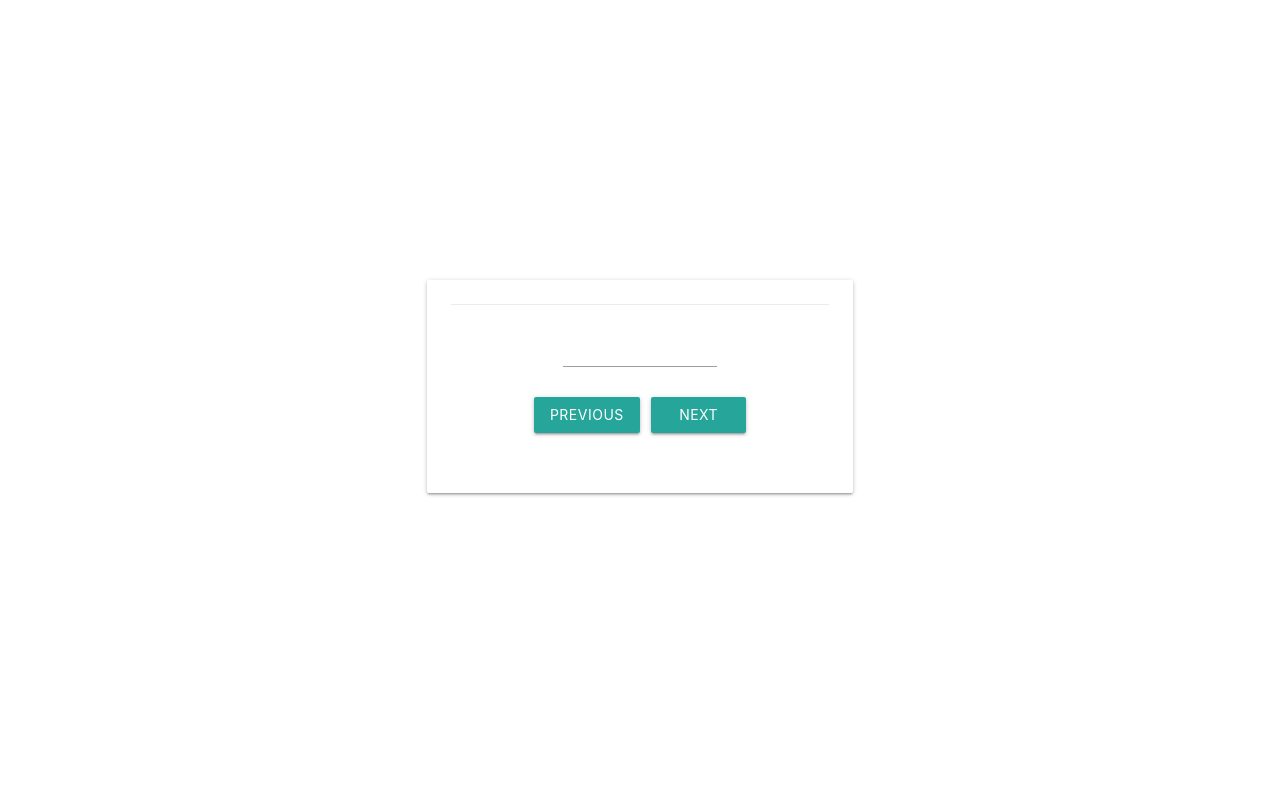
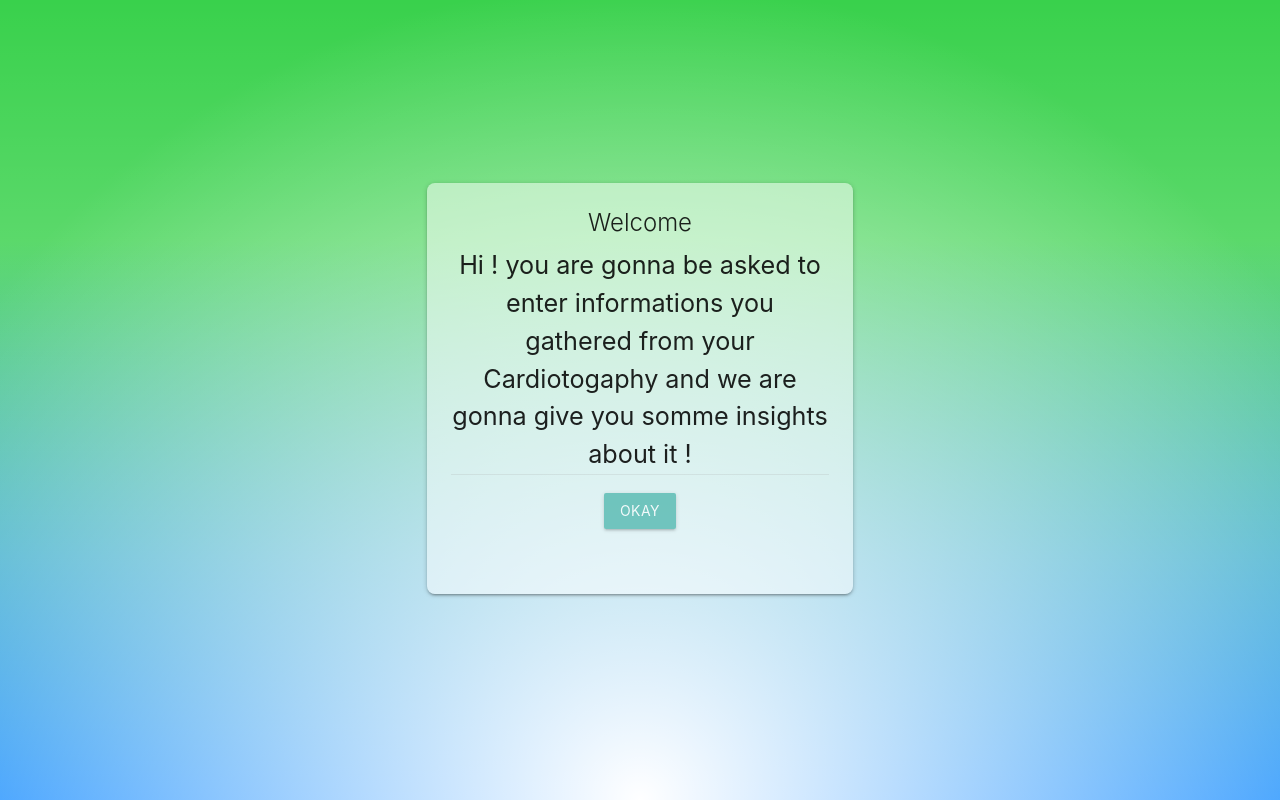
Before and after one commit to Samy-ib/DM-Projet-WebApp, a Flask app: page / in a window 1280 px wide. Run offline with Flask 2, Linux system fonts and the light colour scheme; some libraries are stand-ins or nearby versions.

Commit message:
Working app

```diff
--- a/app/api/utils.py
+++ b/app/api/utils.py
@@ -78,7 +78,7 @@ def predict_NSP(network,row):
     # print(out[0].max[0])
     probs = [float(i) for i in out[0]]
     ind = int(out[0].max(0)[1])
-    return ind,probs
+    return ind,probs, round(max(probs),2)*100
 
 def loadNet_NSP(path):
     network = Net_NSP()
@@ -103,7 +103,7 @@ def predict_CLASS(network,row):
     probs = [float(i) for i in out[0]]
     print(probs)
     ind = int(out[0].max(0)[1])
-    return ind,probs
+    return ind,probs, round(max(probs),2)*100
 
 def loadNet_CLASS(path):
     network= Net_CLASS()
--- a/app/front/static/js/main.js
+++ b/app/front/static/js/main.js
@@ -9,7 +9,7 @@ Vue.component('inputcard', {
                         <slot name='error'></slot>
                             <div class="row">
                                 <div class="col s6 offset-s3">
-                                <input v-focus ref='lolinput' type="text" name="" id="input1" @keyup.enter="$emit('enter')" v-bind:value="value" @input="$emit('input', $event.target.value)">
+                                <input v-focus type="text" @keyup.enter="$emit('enter')" v-bind:value="value" @input="$emit('input', $event.target.value)">
                                 </div>
                             </div>
                             <div class="row">
@@ -39,6 +39,26 @@ Vue.component('welcomecard', {
             `
 })
 
+Vue.component('resultcard', {
+    props: ['title'],
+    template:   `
+                <div class="card rounded">
+                    <div class="card-content">
+                        <span class="card-title">{{title}}</span>
+                        <p><slot></slot></p>
+                        <div class="card-action">
+
+                            <div class="row">
+                                <a class="waves-effect waves-light btn" @click="$emit('retry')">Retry<i class="material-icons right">autorenew</i></a>
+                            </div>
+                        </div>
+                    </div>
+                </div>
+
+
+    `
+})
+
 Vue.component('mybuttons', {
     template:   `
                 <div class="row">
@@ -61,8 +81,10 @@ var app = new Vue({
         oneElem : '',
         elems: ['','','','','','','','','','','','','','','','','','','',''],
         errMsg : '',
-        show : [true, false, false, false, false, false, false, false, false, false, false, false, false, false, false, false, false, false, false, false, false],
+        show : [true, false, false, false, false, false, false, false, false, false, false, false, false, false, false, false, false, false, false, false, false, false],
         pos : 0,
+        resultCLASS : '',
+        resultNSP : '',
     },
     methods : {
         nextElem() {
@@ -75,8 +97,26 @@ var app = new Vue({
                 this.errMsg = ''
                 this.addElem()
                 this.increment()
-                this.show = [false, false, false, false, false, false, false, false, false, false, false, false, false, false, false, false, false, false, false, false, false]
+                this.show = [false, false, false, false, false, false, false, false, false, false, false, false, false, false, false, false, false, false, false, false, false, false]
                 this.show[this.pos] = true
+            }if (this.pos==21) {
+                axios.get('http://127.0.0.1:5000/api/class', {
+                    params: {
+                        lb:this.elems[0], ac:this.elems[1], fm:this.elems[2], uc:this.elems[3], astv:this.elems[4], mstv:this.elems[5], altv:this.elems[6], mltv:this.elems[7],
+                        dl:this.elems[8], ds:this.elems[9], dp:this.elems[10], width:this.elems[11], min:this.elems[12], max:this.elems[13], nmax:this.elems[14],
+                        nzeros:this.elems[15], mode:this.elems[16], mean:this.elems[17], median:this.elems[18], variance:this.elems[19]
+                    }
+                    }).then(response => this.resultCLASS = response.data)
+                console.log(this.resultCLASS)
+                // this.resultCLASS.Prob = this.resultCLASS.Prob.toFixed(2)
+                axios.get('http://127.0.0.1:5000/api/nsp', {
+                    params: {
+                        lb:this.elems[0], ac:this.elems[1], fm:this.elems[2], uc:this.elems[3], astv:this.elems[4], mstv:this.elems[5], altv:this.elems[6], mltv:this.elems[7],
+                        dl:this.elems[8], ds:this.elems[9], dp:this.elems[10], width:this.elems[11], min:this.elems[12], max:this.elems[13], nmax:this.elems[14],
+                        nzeros:this.elems[15], mode:this.elems[16], mean:this.elems[17], median:this.elems[18], variance:this.elems[19]
+                    }
+                    }).then(response => this.resultNSP = response.data)
+                // this.resultNSP.Prob = this.resultNSP.Prob.toFixed(2)
             }
             // isNaN(Number(app.oneElem))
         },
--- a/app/front/templates/index.html
+++ b/app/front/templates/index.html
@@ -8,11 +8,12 @@
     <!-- <link rel="shortcut icon" href="{{ url_for('static', filename='js/materialize.js') }}"> -->
 
     <!-- <script src="{{ url_for('static', filename='js/materialize.js') }}"></script> -->
-    <link rel="stylesheet" type="text/css" href="[[ url_for('static', filename='css/materialize.css') ]]">
-    <script src="[[ url_for('static', filename='js/materialize.js') ]]"></script>
-    <link href="https://fonts.googleapis.com/icon?family=Material+Icons" rel="stylesheet">
-    <script src="[[ url_for('static', filename='js/vue_dev.js') ]]"></script>
-
+    <link rel="stylesheet" type="text/css" href="[[ url_for('static', filename='css/materialize.css') ]]">  <!--Materialize CSS-->
+    <link rel="stylesheet" type="text/css" href="[[ url_for('static', filename='css/main.css') ]]">         <!--My own CSS-->
+    <script src="[[ url_for('static', filename='js/materialize.js') ]]"></script>                           <!--Materialize JS-->
+    <link href="https://fonts.googleapis.com/icon?family=Material+Icons" rel="stylesheet">                  <!--Materialize icons-->
+    <script src="[[ url_for('static', filename='js/vue_dev.js') ]]"></script>                               <!--VueJS framework for developpement-->
+    <script src="[[ url_for('static', filename='js/axios.js') ]]"></script>                                 <!--Axios plugin-->
 
 
 
@@ -21,61 +22,46 @@
 
 
 
+
    <div class="valign-wrapper" style="width:100%;height:100%;position: absolute;">
       <div id='root' class="container">
             <div class="row">
-                  <div class="col s6 offset-s3"><span class="flow-text">
-                     <div class="card">
-                        <div class="card-content">
-                        <myCardContent v-if='show[0]' title='Bonjour' body='Bienvenue Bienvenue Bienvenue Bienvenue Bienvenue Bienvenue Bienvenue Bienvenue Bienvenue Bienvenue Bienvenue Bienvenue Bienvenue Bienvenue Bienvenue Bienvenue Bienvenue Bienvenue Bienvenue Bienvenue Bienvenue '></myCardContent>
-                        <myCardContent v-if='show[1]' title='Le truc' body='Ca c&apos;est le truc'></myCardContent>
-                        <myCardContent v-if='show[2]' title='Un troisieme truc' body='Juste pour pouvoir test plusieurs trucs'></myCardContent>
-                        <div class="card-action">
-                            <div class="row">
-                                <div class="col s6 offset-s3">
-                                <input type="text" name="" id="input1" v-model="newThing">
-                                </div>
-                            </div>
-                            <div class="row">
-                                <div class="col s4 offset-s2">
-                                    <a class="waves-effect waves-light btn" @click=" decrement(); nextElem();">Previous<i class="material-icons left">arrow_back</i></a>
-                                </div>
-                                <div class="col s4">
-                                    <a class="waves-effect waves-light btn" @click=" increment(); nextElem();">Next<i class="material-icons right">arrow_forward</i></a>
-                                </div>
-                            </div>
-                        </div>
-                     </div>
-                  </div>
+                <div class="col s6 offset-s3"><span class="flow-text">
+                    <welcomecard v-if='show[0]' title='Welcome'  @gonext="nextElem()">Hi ! you are gonna be asked to enter informations you gathered from your Cardiotogaphy and we are gonna give you somme insights about it !</welcomecard>
+                    <inputcard v-model='oneElem' v-if='show[1]' title='LB' @enter='nextElem' @goprev='delElem(); decrement(); nextElem();' @gonext="nextElem">The foestus heart rate baseline (beats per minute) <template v-slot:error> <span class="red-text">{{errMsg}}</span> </template> </inputcard>
+                    <inputcard v-model='oneElem' v-if='show[2]' title='AC' @enter='nextElem' @goprev='delElem(); decrement(); nextElem();' @gonext="nextElem">The number of accelerations per second <template v-slot:error> <span class="red-text">{{errMsg}}</span> </template> </inputcard>
+                    <inputcard v-model='oneElem' v-if='show[3]' title='FM' @enter='nextElem' @goprev='delElem(); decrement(); nextElem();' @gonext="nextElem">The number of fetal movements per second <template v-slot:error> <span class="red-text">{{errMsg}}</span> </template> </inputcard>
+                    <inputcard v-model='oneElem' v-if='show[4]' title='UC' @enter='nextElem' @goprev='delElem(); decrement(); nextElem();' @gonext="nextElem">The number of uterine contractions per second  <template v-slot:error> <span class="red-text">{{errMsg}}</span> </template> </inputcard>
+                    <inputcard v-model='oneElem' v-if='show[9]' title='DL' @enter='nextElem' @goprev='delElem(); decrement(); nextElem();' @gonext="nextElem">The number of light decelerations per second  <template v-slot:error> <span class="red-text">{{errMsg}}</span> </template> </inputcard>
+                    <inputcard v-model='oneElem' v-if='show[10]' title='DS' @enter='nextElem' @goprev='delElem(); decrement(); nextElem();' @gonext="nextElem">The number of severe decelerations per second <template v-slot:error> <span class="red-text">{{errMsg}}</span> </template> </inputcard>
+                    <inputcard v-model='oneElem' v-if='show[11]' title='DP' @enter='nextElem' @goprev='delElem(); decrement(); nextElem();' @gonext="nextElem">The number of of prolongued decelerations per second <template v-slot:error> <span class="red-text">{{errMsg}}</span> </template> </inputcard>
+                    <inputcard v-model='oneElem' v-if='show[5]' title='ASTV' @enter='nextElem' @goprev='delElem(); decrement(); nextElem();' @gonext="nextElem">Percentage of time with abnormal short term variability  <template v-slot:error> <span class="red-text">{{errMsg}}</span> </template> </inputcard>
+                    <inputcard v-model='oneElem' v-if='show[6]' title='MSTV' @enter='nextElem' @goprev='delElem(); decrement(); nextElem();' @gonext="nextElem">Mean value of short term variability <template v-slot:error> <span class="red-text">{{errMsg}}</span> </template> </inputcard>
+                    <inputcard v-model='oneElem' v-if='show[7]' title='ALTV' @enter='nextElem' @goprev='delElem(); decrement(); nextElem();' @gonext="nextElem">Percentage of time with abnormal long term variabilitY <template v-slot:error> <span class="red-text">{{errMsg}}</span> </template> </inputcard>
+                    <inputcard v-model='oneElem' v-if='show[8]' title='MLTV' @enter='nextElem' @goprev='delElem(); decrement(); nextElem();' @gonext="nextElem">Mean value of long term variability  <template v-slot:error> <span class="red-text">{{errMsg}}</span> </template> </inputcard>
+                    <inputcard v-model='oneElem' v-if='show[12]' title='Width' @enter='nextElem' @goprev='delElem(); decrement(); nextElem();' @gonext="nextElem">Width of FHR histogram  <template v-slot:error> <span class="red-text">{{errMsg}}</span> </template> </inputcard>
+                    <inputcard v-model='oneElem' v-if='show[13]' title='Min' @enter='nextElem' @goprev='delElem(); decrement(); nextElem();' @gonext="nextElem">Minimum of FHR histogram  <template v-slot:error> <span class="red-text">{{errMsg}}</span> </template> </inputcard>
+                    <inputcard v-model='oneElem' v-if='show[14]' title='Max' @enter='nextElem' @goprev='delElem(); decrement(); nextElem();' @gonext="nextElem">The number of accelerations per second <template v-slot:error> <span class="red-text">{{errMsg}}</span> </template> </inputcard>
+                    <inputcard v-model='oneElem' v-if='show[15]' title='Nmax' @enter='nextElem' @goprev='delElem(); decrement(); nextElem();' @gonext="nextElem">The number of histogram peaks  <template v-slot:error> <span class="red-text">{{errMsg}}</span> </template> </inputcard>
+                    <inputcard v-model='oneElem' v-if='show[16]' title='Nzeros' @enter='nextElem' @goprev='delElem(); decrement(); nextElem();' @gonext="nextElem">The number of histogram zeros  <template v-slot:error> <span class="red-text">{{errMsg}}</span> </template> </inputcard>
+                    <inputcard v-model='oneElem' v-if='show[17]' title='Mode' @enter='nextElem' @goprev='delElem(); decrement(); nextElem();' @gonext="nextElem">Histogram mode  <template v-slot:error> <span class="red-text">{{errMsg}}</span> </template> </inputcard>
+                    <inputcard v-model='oneElem' v-if='show[18]' title='Mean' @enter='nextElem' @goprev='delElem(); decrement(); nextElem();' @gonext="nextElem">Histogram mean  <template v-slot:error> <span class="red-text">{{errMsg}}</span> </template> </inputcard>
+                    <inputcard v-model='oneElem' v-if='show[19]' title='Median' @enter='nextElem' @goprev='delElem(); decrement(); nextElem();' @gonext="nextElem">Histogram median <template v-slot:error> <span class="red-text">{{errMsg}}</span> </template> </inputcard>
+                    <inputcard v-model='oneElem' v-if='show[20]' title='Variance' @enter='nextElem' @goprev='delElem(); decrement(); nextElem();' @gonext="nextElem">Histogram variance <template v-slot:error> <span class="red-text">{{errMsg}}</span> </template> </inputcard>
+                    <!-- <resultcard v-if='show[21]' title='Welcome'  @rettry="nextElem">Given the data you just entered our model says that their is a {{resultCLASS.CLASS}} with a probability of {{resultCLASS.Prob}}&percnt; and that the foetus is {{dataNSP.NSP}} with a probability of {{dataNSP.Prob}}&percnt;</resultcard> -->
+                    <resultcard v-if='show[21]' title='Results' > Given the data you just entered our model says that their is a {{resultCLASS.CLASS}} with a probability of {{resultCLASS.Prob}}&percnt; and that the foetus is {{resultNSP.NSP}} with a probability of {{resultNSP.Prob}}&percnt;   </resultcard>
+
+
+
+
+                </div>
             </div>
-      </div>
-   </div>
+        </div>
     </div>
 
 
    <script src="[[url_for('static', filename='js/main.js')]]"></script>
 
-    <!-- <script>
-
-        Vue.component('cardContent', {
-            props: ['content'],
-            template: '<li>{{ content.text }}</li>'
-            })
-
-
-        var app = new Vue({
-            el : '#root',
-            data : {
-                newThing : '',
-                troll : '<h1>lol</h1>'
-            },
-            methods : {
-                addThing() {
-                    alert('Trolo')
-                }
-            }
-        })
-    </script> -->
 
 </body>
 </html>
--- a/app/front/views.py
+++ b/app/front/views.py
@@ -4,7 +4,3 @@ from flask import render_template
 @front.route('/')
 def index():
     return render_template('index.html')
-
-@front.route('/index')
-def index2():
-    return render_template('index2.html')
```
Also changed, not shown: app/api/views.py (+7 -6 lines), app/front/templates/index2.html (deleted, +0 -62 lines).
